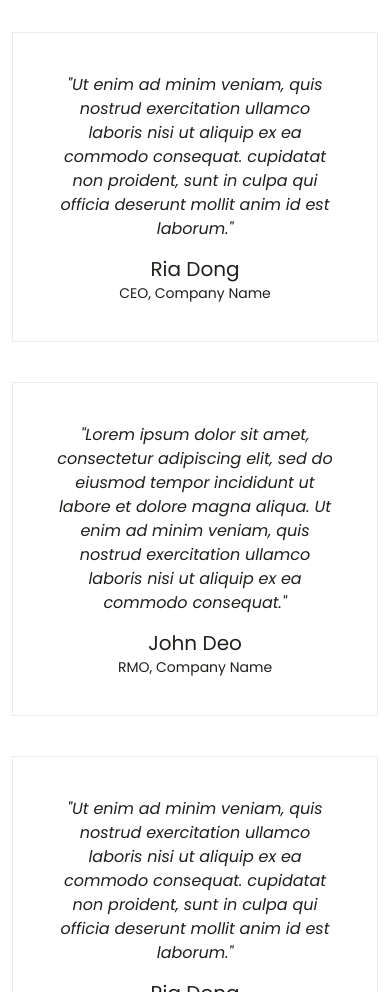
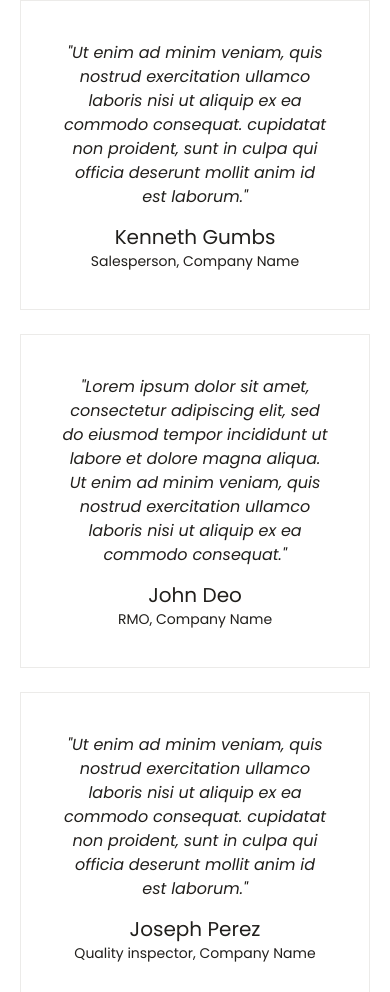
Before and after one commit to codescandy/furnish-bootstrap-template, a website built with Vite: page src/testimonials.html in a window 390 px wide. Shown: the part 1008-2000 px from the top of the page. Built offline with nearby package versions, Linux system fonts and the light colour scheme.

Commit message:
updated pages

```diff
--- a/src/assets/scss/_custom.scss
+++ b/src/assets/scss/_custom.scss
@@ -43,4 +43,5 @@
   }
 }
 
-@import "./swiper/swiper"
+@import "./swiper/swiper";
+@import "./utilities"
--- /dev/null
+++ b/src/assets/scss/_utilities.scss
@@ -0,0 +1,59 @@
+@import "bootstrap/scss/functions";
+@import "bootstrap/scss/variables";
+@import "bootstrap/scss/variables-dark";
+@import "bootstrap/scss/maps";
+@import "bootstrap/scss/mixins";
+@import "bootstrap/scss/utilities";
+
+$utilities: map-merge(
+  $utilities,
+  (
+    "font-size": (
+  rfs: true,
+  responsive: true,
+  property: font-size,
+  class: fs,
+  values: $font-sizes
+),
+"position": (
+  property: position,
+   responsive: true,
+  values: static relative absolute fixed sticky
+),
+"top": (
+  property: top,
+   responsive: true,
+  values: $position-values
+),
+"bottom": (
+  property: bottom,
+   responsive: true,
+  values: $position-values
+),
+"start": (
+  property: left,
+  class: start,
+   responsive: true,
+
+  values: $position-values
+),
+"end": (
+  property: right,
+  class: end,
+   responsive: true,
+  values: $position-values
+),
+"translate-middle": (
+  property: transform,
+  class: translate-middle,
+   responsive: true,
+  values: (
+    null: translate(-50%, -50%),
+    x: translateX(-50%),
+    y: translateY(-50%),
+  )
+),
+  )
+);
+
+@import "bootstrap/scss/utilities/api";
--- a/src/assets/scss/_variables.scss
+++ b/src/assets/scss/_variables.scss
@@ -21,6 +21,7 @@ $enable-negative-margins: true !default;
 $enable-rounded:              false !default;
 
 $headings-font-weight: 400 !default;
+$grid-gutter-width:           2.5rem !default;
 
 // scss-docs-start position-map
 $position-values: (
--- a/src/testimonials.html
+++ b/src/testimonials.html
@@ -9,7 +9,7 @@
   <body class="font-sans text-gray-800">
 
      <nav class="navbar navbar-expand-lg -sm px-4 py-3 navbar-custom shadow-sm">
-  <div class="container-fluid px-lg-0">
+  <div class="container-fluid px-0">
     <a class="navbar-brand" href="index.html">
       <span class="d-flex flex-column text-uppercase text-xs fw-bold lh-sm">
       <span class="" style="letter-spacing: .12rem;">Furnish</span>
@@ -70,7 +70,7 @@
     </section>
       <section class="pb-8">
   <div class="container ">
-    <div class="row g-6">
+    <div class="row g-4">
         <div class="col-lg-4 col-12">
  <div class="card  ">
             <div class="card-body p-6">
@@ -115,8 +115,8 @@
                 "Ut enim ad minim veniam, quis nostrud exercitation ullamco laboris nisi ut aliquip ex ea commodo consequat. cupidatat non proident, sunt in culpa qui officia deserunt mollit anim id est laborum."
               </p>
              <div class="lh-1">
-                <h4 class="fs-5 mb-1">Ria Dong</h4>
-                <small>CEO, Company Name</small>
+                <h4 class="fs-5 mb-1">Kenneth Gumbs</h4>
+                <small>Salesperson, Company Name</small>
               </div>
               </div>
 
@@ -151,8 +151,8 @@
                 "Ut enim ad minim veniam, quis nostrud exercitation ullamco laboris nisi ut aliquip ex ea commodo consequat. cupidatat non proident, sunt in culpa qui officia deserunt mollit anim id est laborum."
               </p>
               <div class="lh-1">
-                <h4 class="fs-5 mb-1">Ria Dong</h4>
-                <small>CEO, Company Name</small>
+                <h4 class="fs-5 mb-1">Joseph Perez</h4>
+                <small>Quality inspector, Company Name</small>
               </div>
               </div>
 
@@ -169,8 +169,8 @@
                 "Ut enim ad minim veniam, quis nostrud exercitation ullamco laboris nisi ut aliquip ex ea commodo consequat. cupidatat non proident, sunt in culpa qui officia deserunt mollit anim id est laborum."
               </p>
               <div class="lh-1">
-                <h4 class="fs-5 mb-1">Ria Dong</h4>
-                <small>CEO, Company Name</small>
+                <h4 class="fs-5 mb-1">Christopher Caruso</h4>
+                <small>Deputy, Company Name</small>
               </div>
               </div>
 
@@ -191,7 +191,7 @@
   </div>
 </section>
 </main>
-       <footer class="bg-dark  pt-8 footer">
+  <footer class="bg-dark  pt-8 footer">
         <div class="container">
           <div class="row">
             <div class="col-lg-4 col-md-4 col-12">
@@ -201,7 +201,7 @@
       <span>Template</span>
     </span></a>
             </div>
-          <div class="col-lg-8 col-md-6 mb-4 d-flex justify-content-center justify-content-md-end">
+          <div class="col-lg-8 col-md-6 mb-4 d-flex justify-content-start justify-content-md-end gy-4">
             <ul class="list-unstyled lh-lg d-flex flex-column flex-md-row gap-4">
             <li><a href="#" class=" ft-links text-decoration-none">Home</a></li>
              <li><a href="#" class=" ft-links text-decoration-none">Services</a></li>
@@ -210,7 +210,7 @@
             <li><a href="#" class=" ft-links text-decoration-none">Contact</a></li>
             </ul>
           </div>
-          <div class="row justify-content-center align-items-center pt-8 pb-4">
+          <div class="row justify-content-center align-items-center pt-lg-8 pb-4">
           <div class="col-lg-6 col-md-6 mb-4">
             <h2 class="display-3 text-white">We Design all over the world</h2>
 
@@ -218,7 +218,7 @@
 
 
           <div class="col-lg-6 col-md-6 mb-4">
-           <div class="d-flex gap-3 justify-content-end">
+           <div class="d-flex gap-3 justify-content-start justify-content-lg-end">
             <a href="#" class="btn btn-outline-light btn-icon"><i class="bi bi-facebook"></i></a>
             <a href="#" class="btn btn-outline-light btn-icon"><i class="bi bi-twitter"></i></a>
             <a href="#" class="btn btn-outline-light btn-icon"><i class="bi bi-instagram"></i></a>
@@ -226,7 +226,7 @@
             </div>
           </div>
           </div>
-            <div class="row justify-content-center align-items-center py-8">
+            <div class="row justify-content-center align-items-center py-lg-8">
           <div class="col-lg-6 col-md-6 mb-4">
             <div class="d-flex flex-column">
             <span>Email Id</span>
@@ -236,7 +236,7 @@
 
 
           <div class="col-lg-6 col-md-6 mb-4">
-           <div class="d-flex gap-3 justify-content-end">
+           <div class="d-flex gap-3 justify-content-lg-end">
            <a href="#" class="btn btn-outline-light">Contact us</a>
             </div>
           </div>
```
Also changed, not shown: src/about.html (+7 -7 lines), src/contact.html (+9 -9 lines), src/index.html (+39 -37 lines), src/products.html (+7 -7 lines), README.md, src/assets/images/slider/slider-img-1.png, src/assets/images/slider/slider-img-2.png, src/assets/images/slider/slider-img-3.png.
